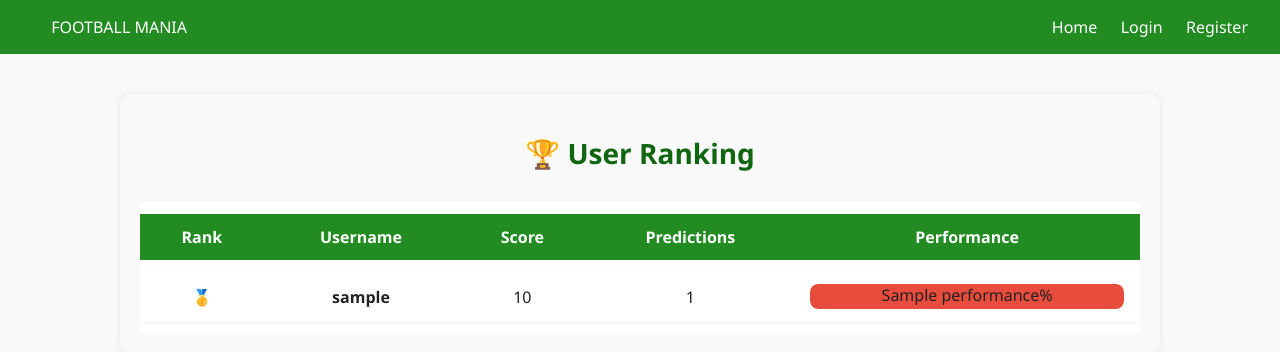
After one commit to ArezooGoshtasbi/football-mania, a Django app: template football/templates/football/user_ranking.html in a window 1280 px wide. The commit adds this page. Shown: the top 352 px of the page. Run offline with Django 5.2, Linux system fonts and the light colour scheme; the template is opened without the code that fills it: most values are stand-ins (such as "Sample title", 1, 10 or a date in 2020).

Commit message:
add user ranking page

```diff
--- /dev/null
+++ b/football/static/football/user_ranking.css
@@ -0,0 +1,83 @@
+
+.leaderboard-section {
+  max-width: 1000px;
+  margin: 40px auto;
+  padding: 20px;
+  background: #f9f9f9;
+  border-radius: 12px;
+  box-shadow: 0 0 10px rgba(0,0,0,0.08);
+}
+
+.leaderboard-section h2 {
+  text-align: center;
+  color: #116611;
+  margin-bottom: 30px;
+  font-size: 28px;
+}
+
+.leaderboard-table {
+  width: 100%;
+  border-collapse: separate;
+  border-spacing: 0 12px;
+}
+
+.leaderboard-table th,
+.leaderboard-table td {
+  padding: 12px 16px;
+  text-align: center;
+}
+
+.leaderboard-table thead {
+  background-color: #dfece1;
+  font-weight: bold;
+  font-size: 16px;
+}
+
+.leaderboard-table tbody tr {
+  background: #fff;
+  box-shadow: 0 2px 6px rgba(0,0,0,0.05);
+  border-radius: 8px;
+  transition: transform 0.2s;
+}
+
+.leaderboard-table tbody tr:hover {
+  transform: scale(1.01);
+}
+
+.leaderboard-table td.username {
+  font-weight: bold;
+}
+
+.leaderboard-table .highlight {
+  background-color: #e8ffe8;
+}
+
+.rank-icon {
+  font-size: 20px;
+  margin-right: 5px;
+}
+
+.progress-bar {
+  width: 100%;
+  height: 25px;
+  border-radius: 8px;
+  background-color: #ddd;
+  overflow: hidden;
+}
+
+.progress-inner {
+  height: 100%;
+  border-radius: 8px;
+}
+
+.progress-green {
+  background-color: #2ecc71;
+}
+
+.progress-yellow {
+  background-color: #f1c40f;
+}
+
+.progress-red {
+  background-color: #e74c3c;
+}
--- a/football/templates/football/home.html
+++ b/football/templates/football/home.html
@@ -60,13 +60,13 @@
             <th>Pos</th>
             <th>Team</th>
             <th>MP</th>
+            <th>Pts</th>
             <th>W</th>
             <th>D</th>
             <th>L</th>
             <th>GF</th>
             <th>GA</th>
             <th>GD</th>
-            <th>Pts</th>
           </tr>
         </thead>
         <tbody>
@@ -78,13 +78,13 @@
                 {{row.team.name}}
               </td>
               <td>{{row.played}}</td>
+              <td>{{row.points}}</td>
               <td>{{row.wins}}</td>
               <td>{{row.draws}}</td>
               <td>{{row.losses}}</td>
               <td>{{row.goals_for}}</td>
               <td>{{row.goals_against}}</td>
               <td>{{ row.goal_difference }}</td>
-              <td>{{row.points}}</td>
             </tr>
           {% endfor %}
         </tbody>
--- a/football/templates/football/layout.html
+++ b/football/templates/football/layout.html
@@ -9,7 +9,7 @@
         <link href="{% static 'football/home.css' %}" rel="stylesheet">
         <link href="{% static 'football/predict.css' %}" rel="stylesheet">
         <link href="{% static 'football/profile.css' %}" rel="stylesheet">
-        <link href="{% static 'football/match_detail.css' %}" rel="stylesheet">
+        <link href="{% static 'football/user_ranking.css' %}" rel="stylesheet">
       </head>
       <body>
         <header>
@@ -23,6 +23,7 @@
               <a href="{% url 'home' %}">Home</a>
               {% if user.is_authenticated %}
                 <a href="{% url 'profile' %}">{{ user.username }}</a>
+                <a href="{% url 'user_ranking' %}">Ranking</a>
                 <a href="{% url 'logout' %}">Logout</a>
               {% else %}
                 <a href="{% url 'login' %}">Login</a>
--- /dev/null
+++ b/football/templates/football/user_ranking.html
@@ -0,0 +1,51 @@
+{% extends "football/layout.html" %}
+{% load static %}
+
+{% block body %}
+  <section class="leaderboard-section">
+      <h2>🏆 User Ranking</h2>
+      <table class="leaderboard-table">
+          <thead>
+              <tr>
+                  <th>Rank</th>
+                  <th>Username</th>
+                  <th>Score</th>
+                  <th>Predictions</th>
+                  <th>Performance</th>
+              </tr>
+          </thead>
+          <tbody>
+              {% for user in ranking_data %}
+                  <tr class="{% if user.is_current_user %}highlight{% endif %}">
+                      <td>
+                          {% if user.rank == 1 %}
+                              🥇
+                          {% elif user.rank == 2 %}
+                              🥈
+                          {% elif user.rank == 3 %}
+                              🥉
+                          {% else %}
+                              {{ user.rank }}
+                          {% endif %}
+                      </td>
+                      <td class="username">{{ user.username }}</td>
+                      <td>{{ user.score }}</td>
+                      <td class="prediction-count">{{ user.total_finished }}</td>
+                      <td>
+                          <div class="progress-bar">
+                              <div class="progress-inner
+                                  {% if user.performance >= 70 %}progress-green
+                                  {% elif user.performance >= 40 %}progress-yellow
+                                  {% else %}progress-red
+                                  {% endif %}"
+                                  style="width: {{ user.performance }}%">
+                                  {{ user.performance }}%
+                              </div>
+                          </div>
+                      </td>
+                  </tr>
+              {% endfor %}
+          </tbody>
+      </table>
+  </section>
+{% endblock %}
--- a/football/urls.py
+++ b/football/urls.py
@@ -15,5 +15,7 @@ urlpatterns = [
     path("sync/matches/fromfile/", views.sync_matches_from_file, name="sync_matches_from_file"),
     path("sync/standings/fromfile/", views.sync_standings_from_file, name="sync_standings_from_file"),
     path("predict/<int:match_id>/", views.predict_match, name="predict"),
-    path("profile/", views.profile_view, name="profile")
+    path("profile/", views.profile_view, name="profile"),
+    path("ranking/", views.user_ranking, name="user_ranking"),
+
 ]
```
Also changed, not shown: football/static/football/profile.css (+22 -11 lines), football/templates/football/profile.html (+11 -6 lines), football/views.py (+40 -5 lines).
